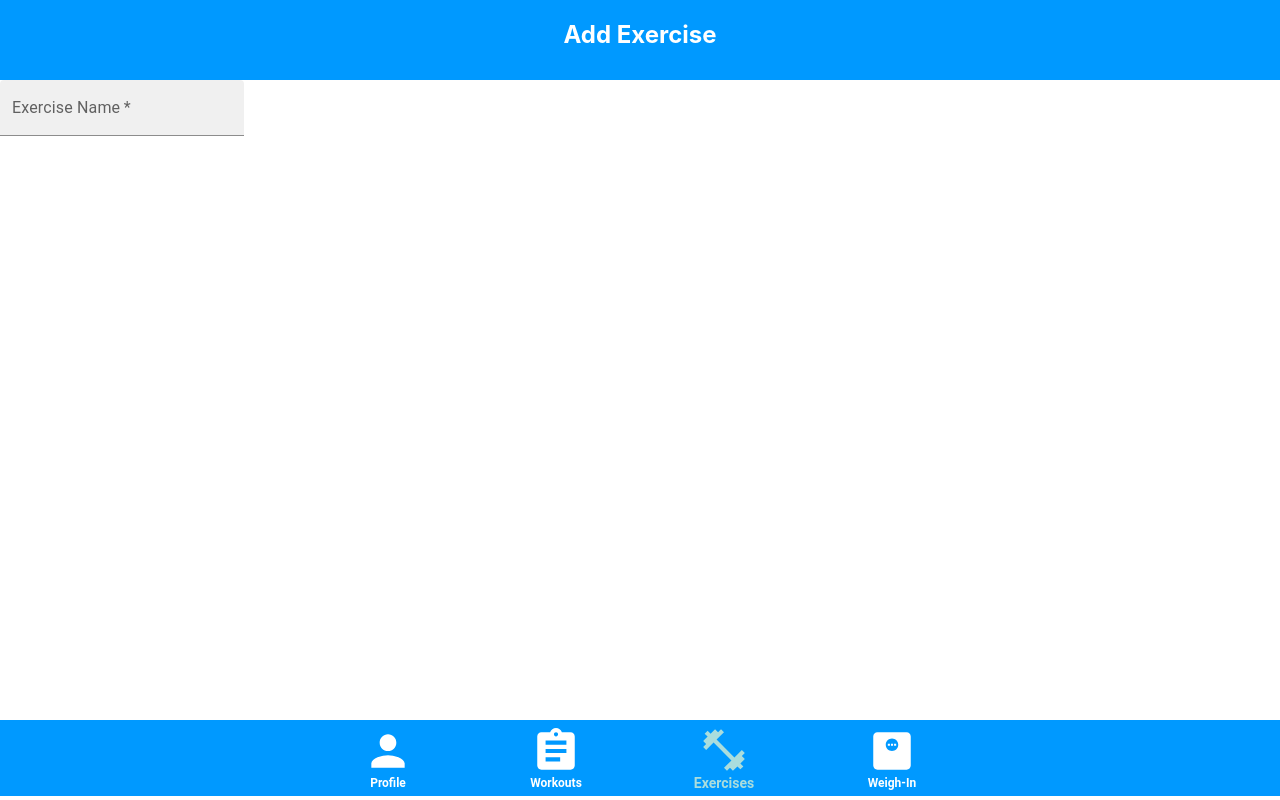
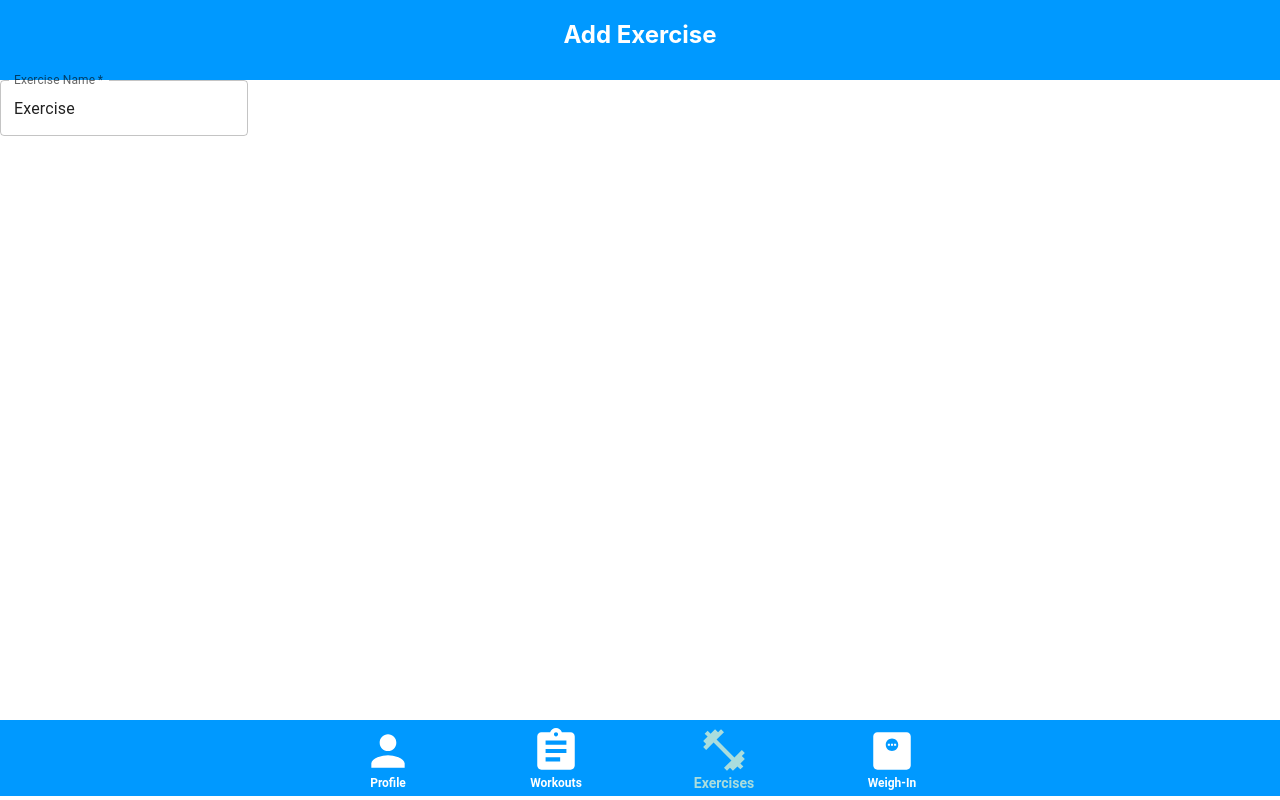
Before and after one commit to TheGreatHeroStudios/WorkoutTracker, a React (Create React App) app: page /exercises/add in a window 1280 px wide. Built offline with nearby package versions, Linux system fonts and the light colour scheme; no server answers.

Commit message:
Got custom reducer function working for 'EditExercisePage'

```diff
--- a/src/DataModel/Exercises.ts
+++ b/src/DataModel/Exercises.ts
@@ -82,3 +82,13 @@ export const ConvertQueryResultsToExercises: (results: any) => Exercise[] =
                     }
                 )
             );
+
+export const InitExercise: () => Exercise =
+() =>
+(
+    {
+        id: -1,
+        name: "Exercise",
+        muscles: []
+    }
+);
--- a/src/Pages/Exercises/EditExercisePage.tsx
+++ b/src/Pages/Exercises/EditExercisePage.tsx
@@ -1,25 +1,29 @@
 import { useQuery } from "@apollo/client";
 import { TextField } from "@mui/material";
-import React, { useState } from "react";
-import { ConvertQueryResultsToExercises, Exercise, GET_EXERCISE_BY_ID } from "../../DataModel/Exercises";
+import React, { useState, useReducer } from "react";
+import { useParams } from "react-router-dom";
+import { ConvertQueryResultsToExercises, Exercise, GET_EXERCISE_BY_ID, InitExercise } from "../../DataModel/Exercises";
 import { GET_MUSCLES } from "../../DataModel/Muscles";
+import UpdateObject from "../../Utility/UpdateObject";
 
-interface EditExerciseProps
+const EditExercisePage = () =>
 {
-    exerciseId?: number
-}
+    const { exerciseId } = useParams();
 
-const EditExercisePage = (props: EditExerciseProps) =>
-{
-    const [exerciseInContext, setExerciseInContext] = useState<Exercise>();
+    const [exerciseInContext, updateExerciseInContext] =
+        useReducer(UpdateObject<Exercise>, InitExercise());
 
     useQuery(GET_MUSCLES);
 
+    const { data, loading } =
         useQuery
         (
             GET_EXERCISE_BY_ID,
             {
-            variables: props.exerciseId ?? -1,
+                variables:
+                {
+                    exerciseId: exerciseId ?? -1,
+                },
                 onCompleted:
                     (queryResults) =>
                     {
@@ -28,8 +32,18 @@ const EditExercisePage = (props: EditExerciseProps) =>
 
                         if(exercise.length > 0)
                         {
-                        setExerciseInContext(exercise[0]);
+                            updateExerciseInContext
+                            (
+                                {
+                                    propertyValue: exercise[0]
                                 }
+                            );
+                        }
+                    },
+                onError:
+                    (error) =>
+                    {
+                        console.log(error.message);
                     }
             }
         );
@@ -38,10 +52,22 @@ const EditExercisePage = (props: EditExerciseProps) =>
         <div>
             <TextField
                 required
-                id="filled-required"
+                id="outlined-required"
                 label="Exercise Name"
-                defaultValue={exerciseInContext?.name}
-                variant="filled" />
+                defaultValue={exerciseInContext?.name ?? "New Exercise"}
+                onChange=
+                {
+                    (e) =>
+                    {
+                        updateExerciseInContext
+                        (
+                            {
+                                propertyName: "name",
+                                propertyValue: e.target.value
+                            }
+                        )
+                    }
+                } />
         </div>
     );
 }
--- a/src/Utility/UpdateObject.ts
+++ b/src/Utility/UpdateObject.ts
@@ -1,16 +1,15 @@
 
-export interface UpdateAction<TProp>
+export interface UpdateAction
 {
-    propertyName: string;
-    propertyValue: TProp;
+    propertyName?: string;
+    propertyValue: any;
 }
 
-const UpdateObject: <TObject, TProp>(currentState:TObject, updateAction:UpdateAction<TProp>) => TObject =
-    (currentState, updateAction) =>
-    {
-        const { propertyName, propertyValue } = updateAction;
+export default function UpdateObject<TObj>(state: TObj | null, action: UpdateAction)
+{
+    const { propertyName, propertyValue } = action;
 
-        return { ...currentState, [propertyName]: propertyValue };
-    }
-
-export default UpdateObject;
+    return typeof state === typeof propertyValue ?
+        propertyValue :
+        { ...state, [propertyName]: propertyValue };
+}
```
Lines whose indentation alone changed are shown as unchanged.
